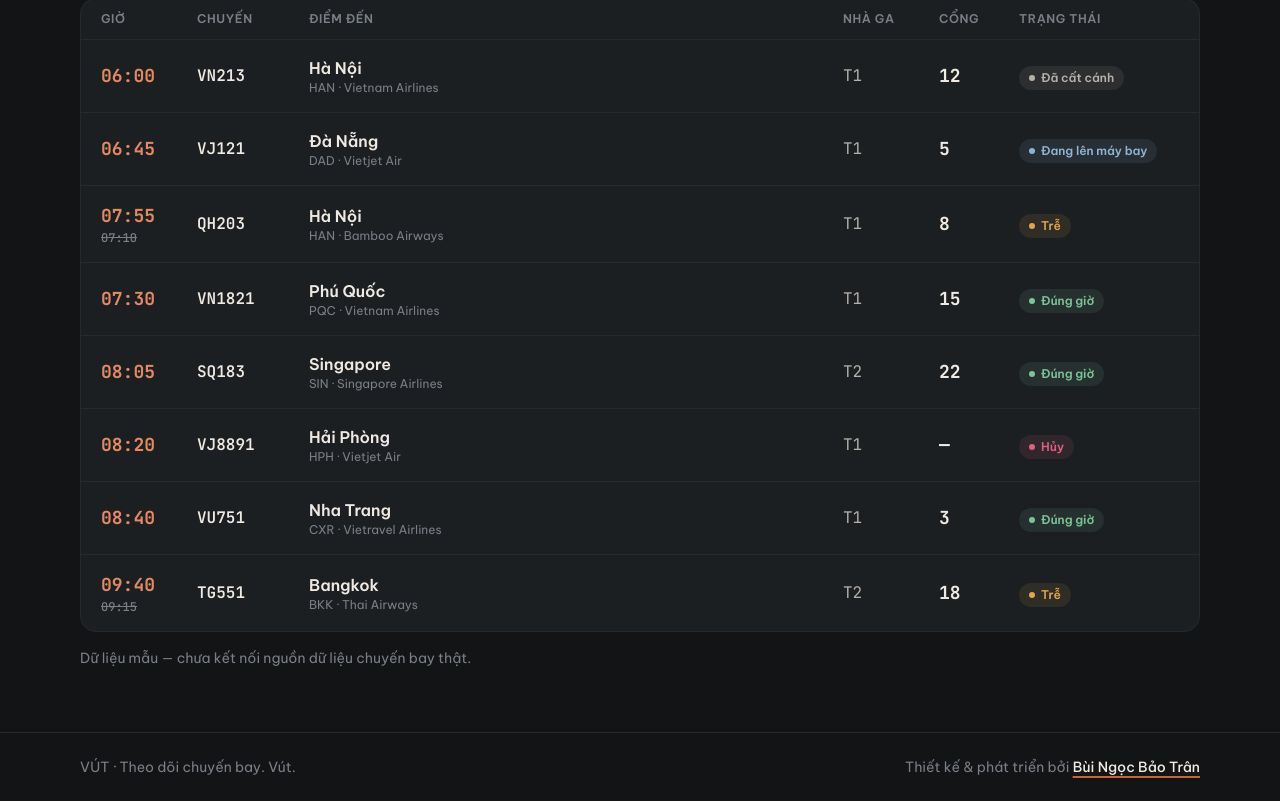
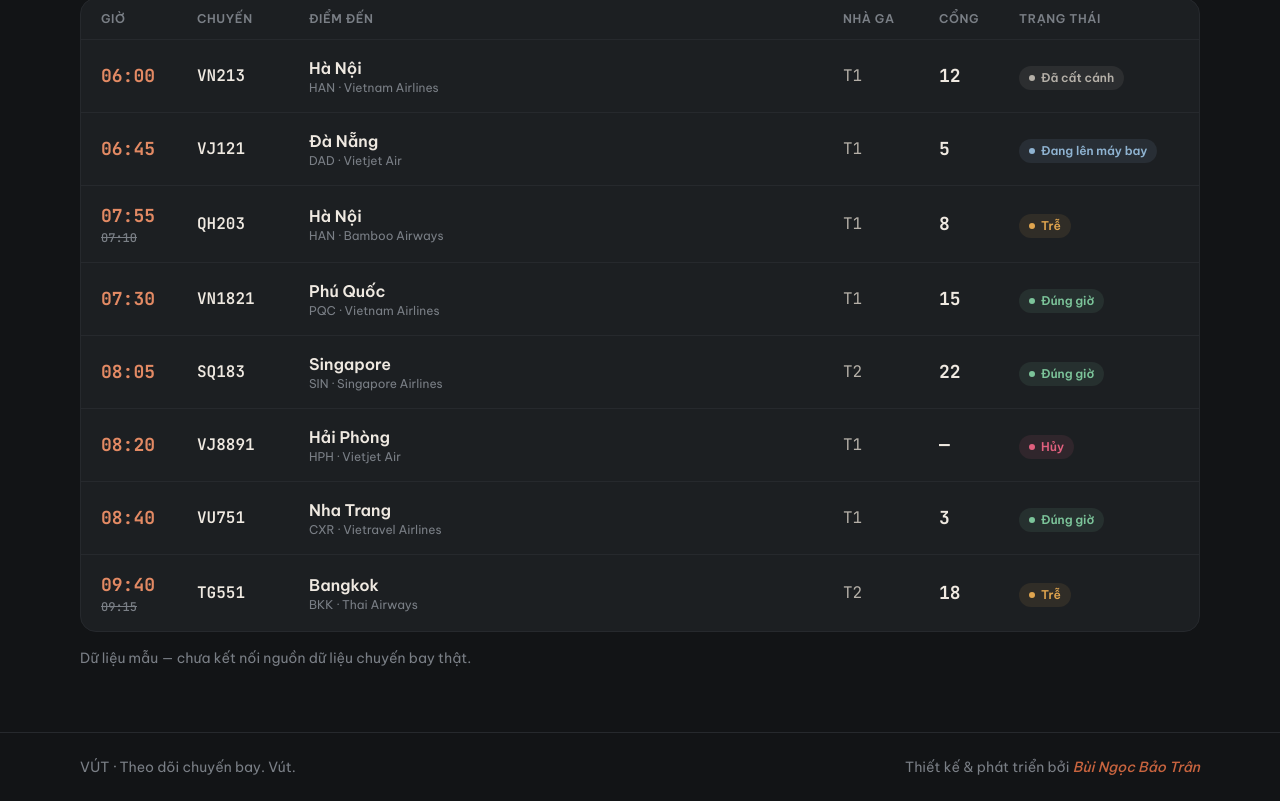
Before and after one commit to bngbtran/VUT, a Next.js app in the folder frontend/: page / in a window 1280 px wide. Shown: the part 365-1166 px from the top of the page. Built offline with nearby package versions, Linux system fonts and the light colour scheme.

Commit message:
update: footer

```diff
--- a/frontend/src/app/layout.tsx
+++ b/frontend/src/app/layout.tsx
@@ -51,7 +51,7 @@ export default function RootLayout({ children }: LayoutProps<"/">) {
                 href="https://github.com/bngbtran"
                 target="_blank"
                 rel="noopener noreferrer"
-                className="font-medium text-bone underline decoration-terracotta decoration-2 underline-offset-4 hover:text-clay"
+                className="font-medium italic text-terracotta hover:text-clay"
               >
                 Bùi Ngọc Bảo Trân
               </a>
```
